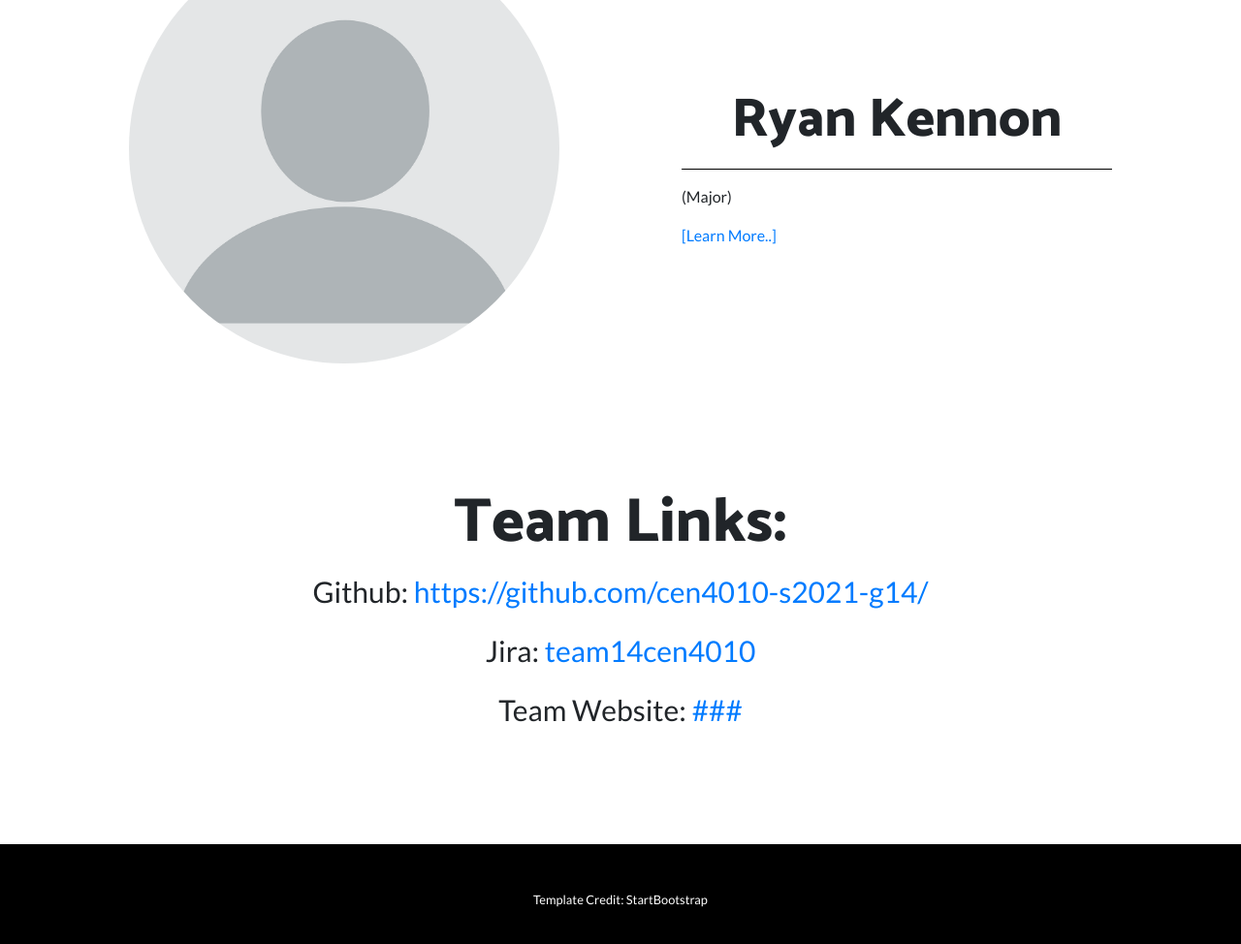
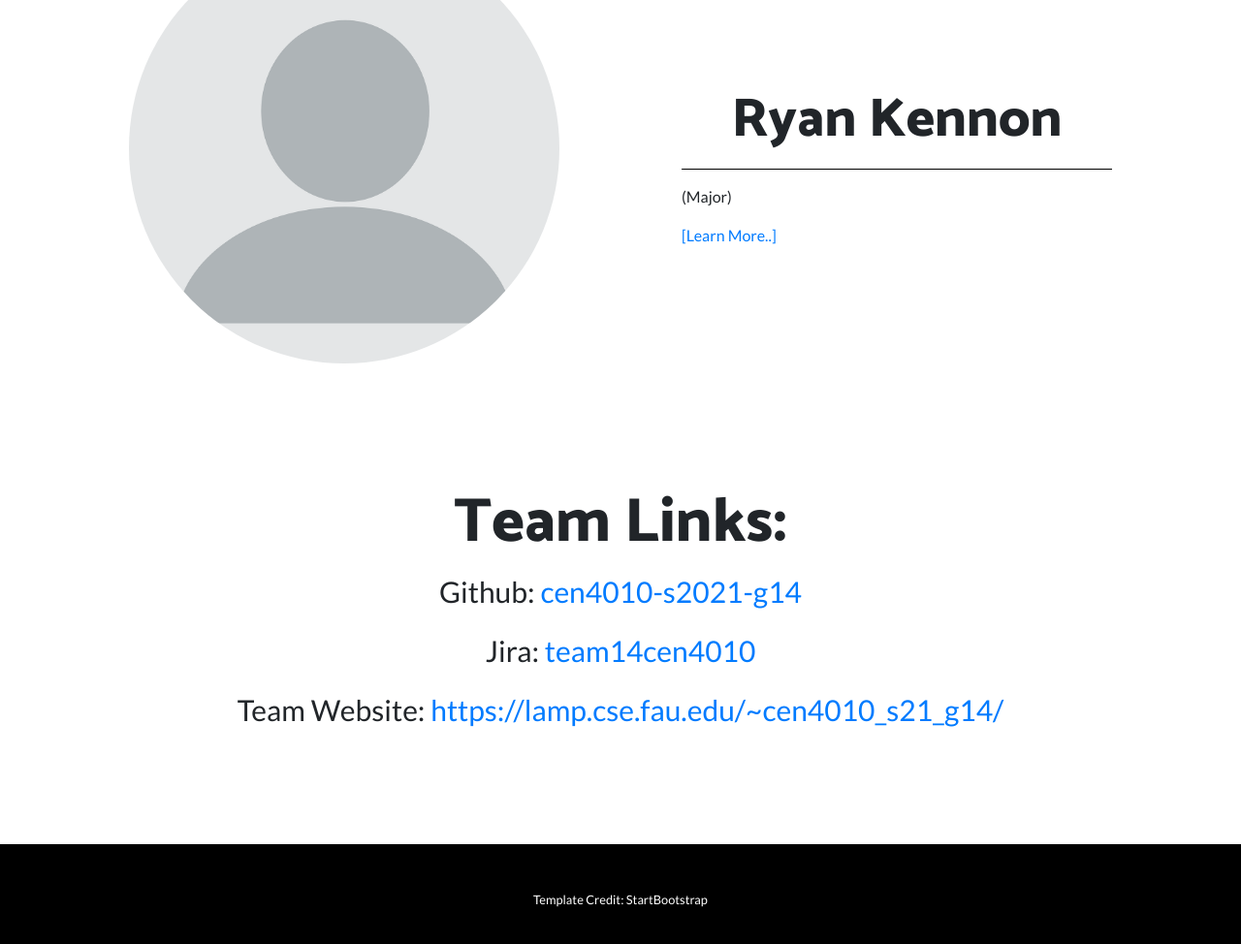
Before and after one commit to cen4010-s2021-g14/Team-Website, a plain HTML site: page index.html in a window 1280 px wide. Shown: the part 2996-3970 px from the top of the page at 97% size. Drawn offline with Linux system fonts and the light colour scheme.

Commit message:
Updated index.html for links

```diff
--- a/index.html
+++ b/index.html
@@ -141,9 +141,9 @@
         <h2>Team Links:</h2>
 
         <div style="text-align: center; font-size: 30px;">
-            <p>Github: <a href="https://github.com/cen4010-s2021-g14">https://github.com/cen4010-s2021-g14/</a></p>
+            <p>Github: <a href="https://github.com/cen4010-s2021-g14">cen4010-s2021-g14</a></p>
             <p> Jira: <a href="https://team14cen4010.atlassian.net/">team14cen4010</a></p>
-            <p>Team Website: <a href="#">###</a></p>
+            <p>Team Website: <a href="https://lamp.cse.fau.edu/~cen4010_s21_g14/">https://lamp.cse.fau.edu/~cen4010_s21_g14/</a></p>
         </div>
 	</div>
 
```
